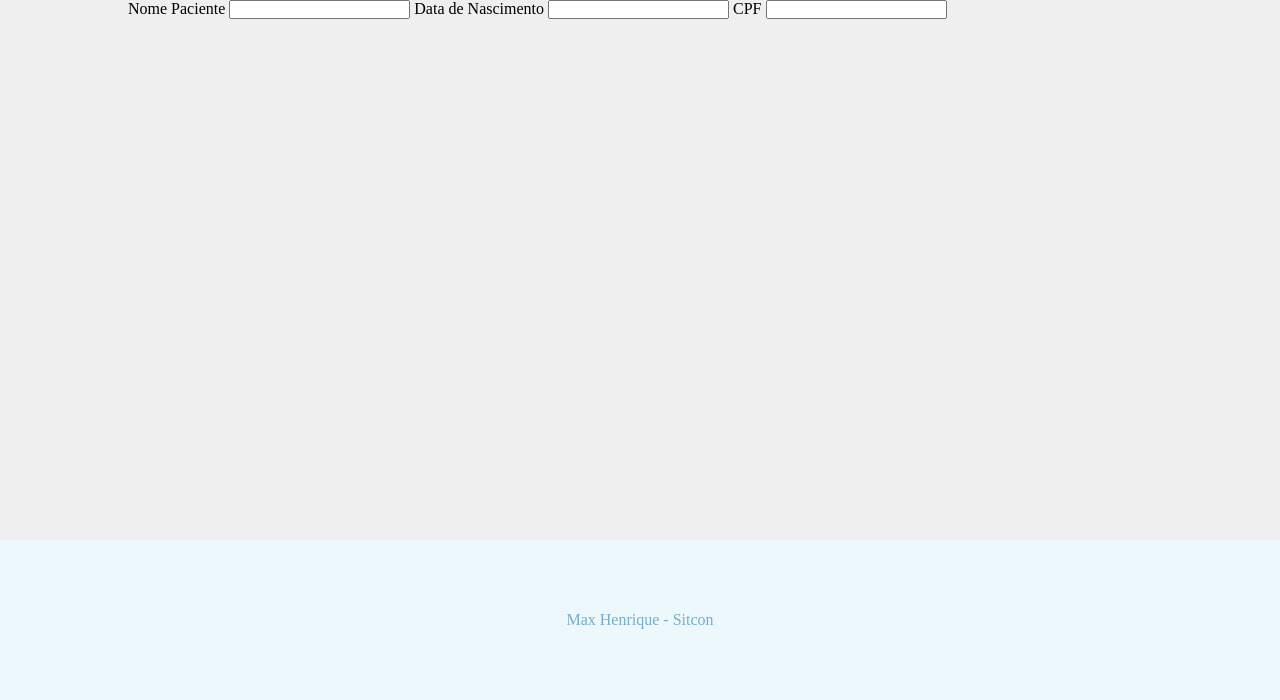
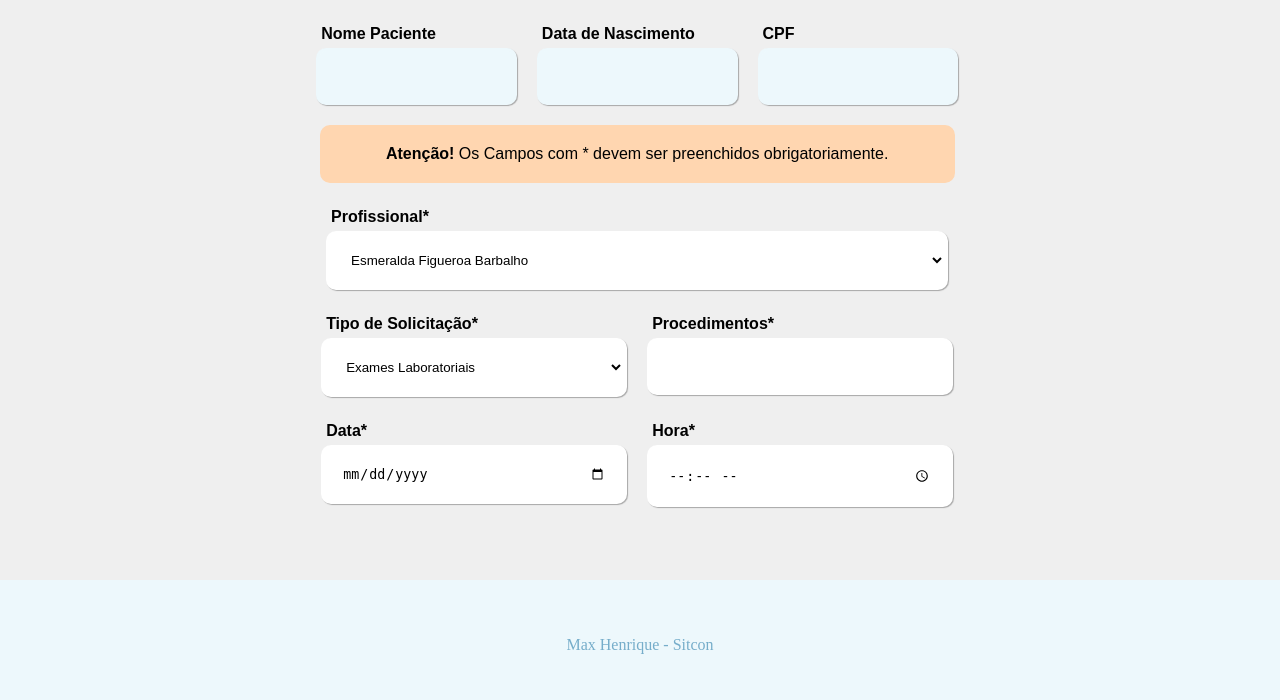
Before and after one commit to freitasdev2021/Sistema-de-Atendimento, a PHP site: page /paciente.php in a window 1280 px wide. Shown: the part 100-800 px from the top of the page. Run offline with PHP 8.4, Linux system fonts and the light colour scheme.

Commit message:
parte do front end feito

```diff
--- a/css/headerfooter.css
+++ b/css/headerfooter.css
@@ -3,6 +3,10 @@
     padding:0;
     list-style:none;
     text-decoration:none;
+}
+
+input:focus{
+    outline: none;
 }
 
 body{
@@ -48,10 +52,38 @@ footer{
     position: fixed;
     width: 100%;
     text-align: center;
-    height:20%;
+    height:15%;
     color:#76ADCA;
 }
 
 footer p{
-    line-height:160px;
+    line-height:130px;
 }
+
+.headerPacientes{
+    width:100%;
+    display:flex;
+    justify-content:center;
+    align-items:center;
+    background:red;
+}
+
+.btn-voltar{
+    margin:10px;
+    background:transparent;
+    border:solid #00629B 1.5px;
+    border-radius:10px;
+    color:#00629B;
+    padding:10px 15px 10px 15px;
+    width:100px;
+}
+
+.btn-salvar{
+    margin:10px;
+    background:#00629B;
+    border:solid #00629B 1.5px;
+    border-radius:10px;
+    color:white;
+    padding:10px 15px 10px 15px;
+    width:100px;
+}
--- a/css/index.css
+++ b/css/index.css
@@ -19,6 +19,7 @@
     color:gray;
     margin:10px;
     border-radius:10px;
+    box-shadow:0px 2px 4px 0px rgba(0, 0, 0, 0.5);
 }
 
 #pagination ul{
@@ -78,10 +79,6 @@
     border-top-right-radius: 10px;
 }
 
-#pesquisa input:focus{
-    outline: none;
-}
-
 #pesquisa i{
     float:left;
     padding:10px;
--- a/css/paciente.css
+++ b/css/paciente.css
@@ -1,10 +1,129 @@
 .formPacientes{
+    width:98%;
     display:flex;
-    width:100%;
-    justify-content:center;
+    flex-direction:column;
     align-items:center;
+    margin:10px;
 }
 
 .formPacientes form{
     width:80%;
 }
+
+/*Dados Paciente*/
+.dadosPaciente{
+    width:100%;
+    display:flex;
+    flex-direction:row;
+    justify-content:center;
+}
+
+.dadosPaciente span{
+    display:flex;
+    flex-direction:column;
+    margin:10px;
+}
+
+.dadosPaciente span label{
+    font-family:Arial, Helvetica, sans-serif;
+    font-weight: 600;
+    margin:5px;
+}
+
+.dadosPaciente span{
+    width:20%;
+    margin:10px;
+}
+
+.dadosPaciente span input{
+    padding:18px;
+    background:#EDF8FC;
+    border:solid #EDF8FC;
+    border-radius:10px;
+    box-shadow:1px 1px 1px 0px rgba(0, 0, 0, 0.3);
+}
+
+/*Escolha Profissional*/
+.escolhaProfissional{
+    width:100%;
+    display:flex;
+    flex-direction:row;
+    justify-content:center;
+}
+
+.escolhaProfissional span{
+    display:flex;
+    flex-direction:column;
+    margin:10px;
+}
+
+.escolhaProfissional span select{
+    padding:18px;
+    background:white;
+    border:solid white;
+    border-radius:10px;
+    box-shadow:1px 1px 1px 0px rgba(0, 0, 0, 0.3);
+}
+
+.escolhaProfissional span label{
+    font-family:Arial, Helvetica, sans-serif;
+    font-weight: 600;
+    margin:5px;
+}
+
+.escolhaProfissional span{
+    width:62%;
+    margin:10px;
+}
+/*Dados Procedimento*/
+.dadosProcedimento{
+    width:100%;
+    display:flex;
+    flex-direction:row;
+    justify-content:center;
+}
+
+.dadosProcedimento span{
+    display:flex;
+    flex-direction:column;
+    margin:10px;
+}
+
+.dadosProcedimento span select,input{
+    padding:18px;
+    background:white;
+    border:solid white;
+    border-radius:10px;
+    box-shadow:1px 1px 1px 0px rgba(0, 0, 0, 0.3);
+}
+
+.dadosProcedimento span label{
+    font-family:Arial, Helvetica, sans-serif;
+    font-weight: 600;
+    margin:5px;
+}
+
+.dadosProcedimento span{
+    width:30.5%;
+    margin:10px;
+}
+/*Alerta*/
+#alerta{
+    display:flex;
+    justify-content:center;
+    align-items:center;
+    margin:10px;
+}
+
+#alerta span{
+    display:flex;
+    justify-content:center;
+    background:#FFD6B0;
+    padding:20px;
+    width:60.5%;
+    border-radius:10px;
+}
+
+#alerta span{
+    font-family:Arial, Helvetica, sans-serif;
+}
--- a/index.php
+++ b/index.php
@@ -19,7 +19,7 @@ include"Configs/Includes/header.php";
                 <td>Ellen Camila Klen Sales</td>
                 <td>10/08/2001</td>
                 <td>659.295.950-97</td>
-                <td><a href="pacientes.php" class="btn-prosseguir">Prosseguir</a></td>
+                <td><a href="paciente.php" class="btn-prosseguir">Prosseguir</a></td>
             </tr>
         </tbody>
     </table>
--- a/paciente.php
+++ b/paciente.php
@@ -3,6 +3,7 @@ include"Configs/Includes/header.php";
 ?>
 <div class="formPacientes">
     <form id="formPacientes">
+        <!--DADOS DO PACIENTE-->
         <div class="dadosPaciente">
             <span>
                 <label for="nomePaciente">Nome Paciente</label>
@@ -17,6 +18,44 @@ include"Configs/Includes/header.php";
                 <input type="name" id="cpfPaciente" name="cpfPaciente">
             </span>
         </div>
+        <!--ALERTA-->
+        <div id="alerta">
+            <span>
+                <b>Atenção!</b><p>&nbsp;Os Campos com * devem ser preenchidos obrigatoriamente.</p>
+            </span>
+        </div>
+        <!--ESCOLHA DO PROFISSIONAL-->
+        <div class="escolhaProfissional">
+            <span>
+                <label for="escolhaProfissional">Profissional*</label>
+                <select name="escolhaProfissional" id="escolhaProfissional">
+                    <option value="1">Esmeralda Figueroa Barbalho</option>
+                </select>
+            </span>
+        </div>
+        <!--TIPO DE SOLICITAÇÃO,PROCEDIMENTOS,DATA,HORA-->
+        <div class="dadosProcedimento">
+            <span>
+                <label for="tipoSolicitacao">Tipo de Solicitação*</label>
+                <select name="tipoSolicitacao" id="tipoSolicitacao">
+                    <option value="">Exames Laboratoriais</option>
+                </select>
+            </span>
+            <span>
+                <label for="procedimentosSolicitacao">Procedimentos*</label>
+                <input name="procedimentosSolicitacao" id="procedimentosSolicitacao">
+            </span>
+        </div>
+        <div class="dadosProcedimento">
+            <span>
+                <label for="dataSolicitacao">Data*</label>
+                <input type="date" name="dataSolicitacao" id="dataSolicitacao">
+            </span>
+            <span>
+                <label for="horaSolicitacao">Hora*</label>
+                <input type="time" name="horaSolicitacao" id="horaSolicitacao">
+            </span>
+        </div>
     </form>
 </div>
 <?php
```
